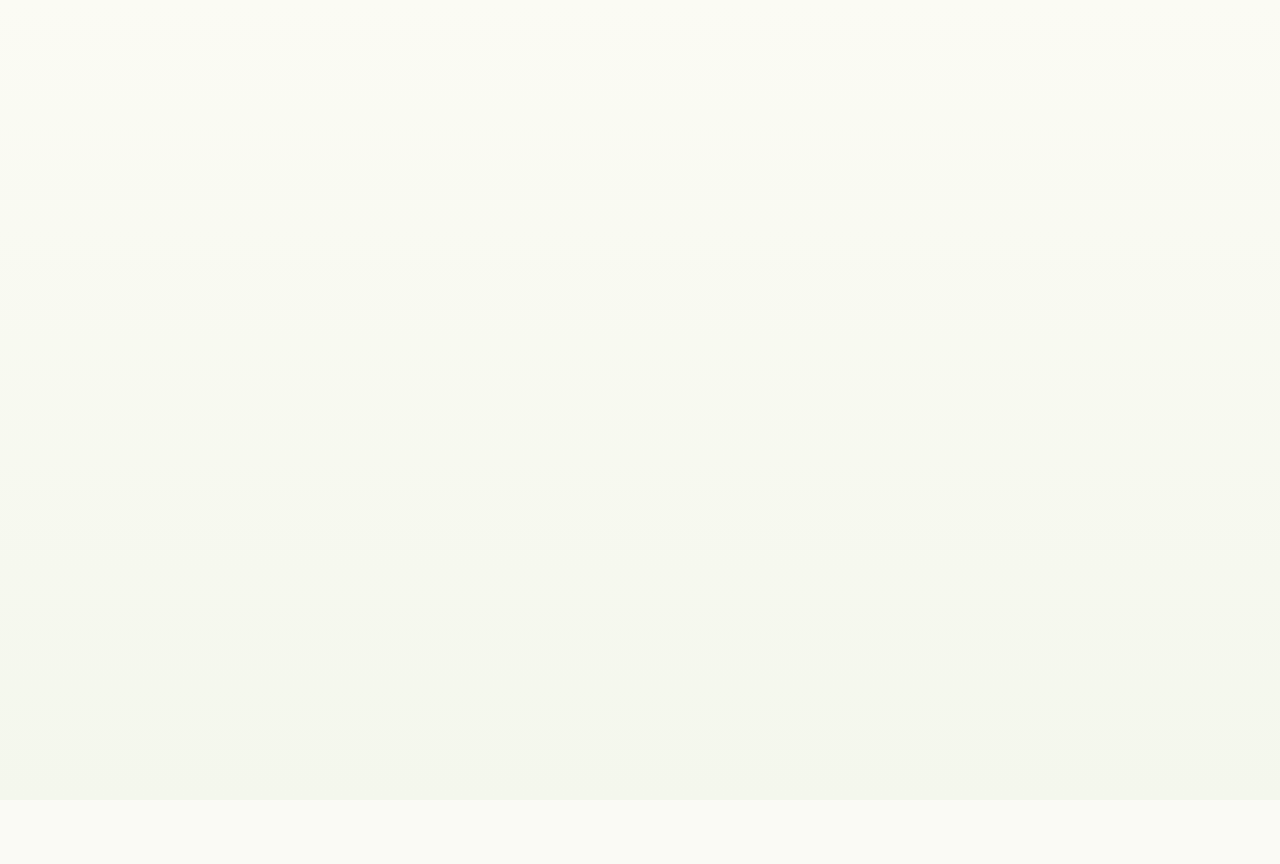
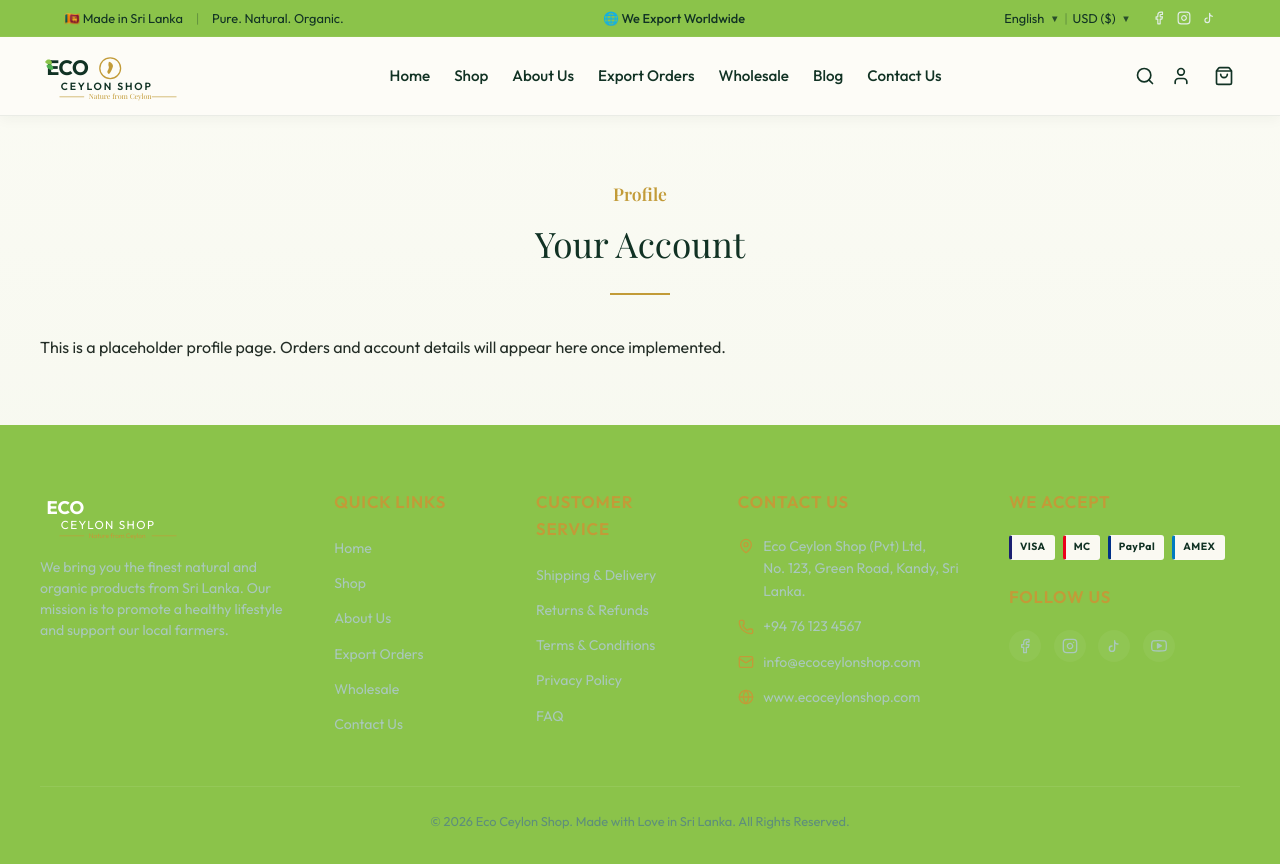
Before and after one commit to dasuni222/eco_cylon-mushroom-website, a React (Vite) app: page /profile in a window 1280 px wide. Before the commit this address had no page. Before the commit the page ends 800 px from the top, so only its background shows below. Built offline with nearby package versions, Linux system fonts and the light colour scheme; a web font is replaced by a local one.

Commit message:
make the languages and crrency clickability and

```diff
--- a/src/App.css
+++ b/src/App.css
@@ -2,6 +2,7 @@
 
 :root {
   --primary-green: #113224;
+  --light-green: #8bc34a;
   --primary-green-hover: #1b4d37;
   --accent-gold: #c29b38;
   --accent-gold-hover: #a5802d;
@@ -70,8 +71,8 @@
 
 /* Top Info Bar */
 .top-info-bar {
-  background-color: var(--primary-green);
-  color: #e2ede8;
+  background-color: var(--light-green);
+  color: #113224;
   display: flex;
   justify-content: space-between;
   align-items: center;
@@ -108,6 +109,78 @@
 .arrow {
   font-size: 0.6rem;
   opacity: 0.8;
+}
+
+.lang-btn {
+  background: transparent;
+  border: none;
+  color: inherit;
+  cursor: pointer;
+  display: inline-flex;
+  align-items: center;
+  gap: 0.35rem;
+}
+
+.lang-dropdown {
+  position: absolute;
+  margin-top: 6px;
+  background: #ffffff;
+  color: var(--primary-green);
+  border: 1px solid var(--border-color);
+  border-radius: 6px;
+  box-shadow: var(--shadow-md);
+  padding: 0.35rem;
+  display: flex;
+  flex-direction: column;
+  z-index: 1200;
+}
+
+.lang-dropdown button {
+  background: transparent;
+  border: none;
+  padding: 0.5rem 0.75rem;
+  text-align: left;
+  cursor: pointer;
+  color: inherit;
+}
+
+.lang-dropdown button:hover {
+  background: rgba(17,50,36,0.04);
+}
+
+.search-overlay {
+  position: fixed;
+  inset: 0;
+  background: rgba(0,0,0,0.35);
+  display: grid;
+  place-items: center;
+  z-index: 2000;
+  padding: 2rem;
+}
+
+.search-overlay-form {
+  background: #ffffff;
+  padding: 1.25rem;
+  border-radius: 8px;
+  width: min(720px, 100%);
+  display: flex;
+  gap: 0.75rem;
+  align-items: center;
+  box-shadow: var(--shadow-lg);
+}
+
+.search-overlay-form input {
+  flex: 1;
+  padding: 0.75rem 1rem;
+  border: 1px solid var(--border-color);
+  border-radius: 6px;
+  font-size: 1rem;
+}
+
+.search-actions {
+  display: flex;
+  gap: 0.5rem;
+  align-items: center;
 }
 
 .top-socials {
@@ -959,19 +1032,20 @@
 }
 
 .whatsapp-btn {
-  background-color: var(--accent-gold);
+  background-color: var(--light-green);
   color: #ffffff;
-  border: none;
+  border: 1px solid #ffffff;
   padding: 0.9rem 1rem;
   font-weight: 700;
   border-radius: 4px;
   cursor: pointer;
-  transition: background-color 0.2s;
+  transition: background-color 0.2s, transform 0.14s;
   width: 100%;
 }
 
 .whatsapp-btn:hover {
-  background-color: var(--accent-gold-hover);
+  background-color: #7cb233;
+  transform: translateY(-1px);
 }
 
 /* Trust Badges Section */
@@ -1085,8 +1159,8 @@
 
 /* Footer Section */
 .footer-ref {
-  background-color: var(--primary-green);
-  color: #ffffff;
+  background-color: var(--light-green);
+  color: #113224;
   padding: 4rem 0 2rem;
   width: 100%;
 }
--- a/src/App.jsx
+++ b/src/App.jsx
@@ -1,11 +1,19 @@
 import { BrowserRouter, Route, Routes } from 'react-router-dom';
 import HomePage from './pages/HomePage';
+import ExportOrders from './pages/ExportOrders';
+import Wholesale from './pages/Wholesale';
+import Blog from './pages/Blog';
+import Profile from './pages/Profile';
 
 export default function App() {
   return (
     <BrowserRouter>
       <Routes>
         <Route path="/" element={<HomePage />} />
+        <Route path="/export-orders" element={<ExportOrders />} />
+        <Route path="/wholesale" element={<Wholesale />} />
+        <Route path="/blog" element={<Blog />} />
+        <Route path="/profile" element={<Profile />} />
       </Routes>
     </BrowserRouter>
   );
--- a/src/components/Footer.jsx
+++ b/src/components/Footer.jsx
@@ -1,4 +1,5 @@
 import { Mail, Phone, MapPin, Globe } from 'lucide-react';
+import { Link } from 'react-router-dom';
 
 export default function Footer() {
   return (
@@ -24,12 +25,12 @@
         <div className="footer-col-links">
           <h3>Quick Links</h3>
           <ul>
-            <li><a href="#home">Home</a></li>
-            <li><a href="#products">Shop</a></li>
-            <li><a href="#about">About Us</a></li>
-            <li><a href="#export">Export Orders</a></li>
-            <li><a href="#wholesale">Wholesale</a></li>
-            <li><a href="#contact">Contact Us</a></li>
+            <li><Link to="/">Home</Link></li>
+            <li><Link to="/">Shop</Link></li>
+            <li><Link to="#about">About Us</Link></li>
+            <li><Link to="/export-orders">Export Orders</Link></li>
+            <li><Link to="/wholesale">Wholesale</Link></li>
+            <li><Link to="#contact">Contact Us</Link></li>
           </ul>
         </div>
 
--- a/src/components/Navbar.jsx
+++ b/src/components/Navbar.jsx
@@ -1,8 +1,39 @@
 import { useState } from 'react';
 import { Menu, ShoppingBag, X, Search, User } from 'lucide-react';
+import { useRef, useEffect } from 'react';
+import { Link, useNavigate } from 'react-router-dom';
 
 export default function Navbar({ cartCount = 0 }) {
   const [isOpen, setIsOpen] = useState(false);
+  const [showSearch, setShowSearch] = useState(false);
+  const [searchQuery, setSearchQuery] = useState('');
+  const [langOpen, setLangOpen] = useState(false);
+  const [currencyOpen, setCurrencyOpen] = useState(false);
+  const [language, setLanguage] = useState('English');
+  const [currency, setCurrency] = useState('USD ($)');
+  const navigate = useNavigate();
+  const langRef = useRef();
+  const curRef = useRef();
+
+  useEffect(() => {
+    function onDocClick(e) {
+      if (langRef.current && !langRef.current.contains(e.target)) setLangOpen(false);
+      if (curRef.current && !curRef.current.contains(e.target)) setCurrencyOpen(false);
+    }
+
+    document.addEventListener('click', onDocClick);
+    return () => document.removeEventListener('click', onDocClick);
+  }, []);
+
+  const submitSearch = (e) => {
+    e?.preventDefault?.();
+    setShowSearch(false);
+    if (searchQuery.trim()) {
+      navigate(`/?q=${encodeURIComponent(searchQuery.trim())}`);
+    } else {
+      navigate('/');
+    }
+  };
 
   return (
     <header className="sticky-nav">
@@ -17,12 +48,34 @@
           <span>🌐 We Export Worldwide</span>
         </div>
         <div className="top-bar-right">
-          <div className="currency-lang">
-            <span>English</span>
-            <span className="arrow">▼</span>
+          <div className="currency-lang" ref={langRef}>
+            <button type="button" className="lang-btn" onClick={() => setLangOpen((s) => !s)}>
+              <span>{language}</span>
+              <span className="arrow">▼</span>
+            </button>
+            {langOpen && (
+              <div className="lang-dropdown">
+                <button onClick={() => { setLanguage('English'); setLangOpen(false); }}>English</button>
+                <button onClick={() => { setLanguage('සිංහල'); setLangOpen(false); }}>සිංහල</button>
+                <button onClick={() => { setLanguage('தமிழ்'); setLangOpen(false); }}>தமிழ்</button>
+              </div>
+            )}
+
             <span className="separator">|</span>
-            <span>USD ($)</span>
-            <span className="arrow">▼</span>
+
+            <div ref={curRef} style={{ display: 'inline-block' }}>
+              <button type="button" className="lang-btn" onClick={() => setCurrencyOpen((s) => !s)}>
+                <span>{currency}</span>
+                <span className="arrow">▼</span>
+              </button>
+              {currencyOpen && (
+                <div className="lang-dropdown">
+                  <button onClick={() => { setCurrency('USD ($)'); setCurrencyOpen(false); }}>USD ($)</button>
+                  <button onClick={() => { setCurrency('EUR (€)'); setCurrencyOpen(false); }}>EUR (€)</button>
+                  <button onClick={() => { setCurrency('LKR (Rs)'); setCurrencyOpen(false); }}>LKR (Rs)</button>
+                </div>
+              )}
+            </div>
           </div>
           <div className="top-socials">
             <a href="https://facebook.com" target="_blank" rel="noreferrer" aria-label="Facebook">
@@ -75,30 +128,42 @@
         </a>
 
         <nav className={`nav-links ${isOpen ? 'open' : ''}`}>
-          <a href="#home" onClick={() => setIsOpen(false)}>Home</a>
-          <a href="#products" onClick={() => setIsOpen(false)}>Shop</a>
-          <a href="#about" onClick={() => setIsOpen(false)}>About Us</a>
-          <a href="#export" onClick={() => setIsOpen(false)}>Export Orders</a>
-          <a href="#wholesale" onClick={() => setIsOpen(false)}>Wholesale</a>
-          <a href="#blog" onClick={() => setIsOpen(false)}>Blog</a>
-          <a href="#contact" onClick={() => setIsOpen(false)}>Contact Us</a>
+          <Link to="/" onClick={() => setIsOpen(false)}>Home</Link>
+          <Link to="/" onClick={() => setIsOpen(false)}>Shop</Link>
+          <Link to="#about" onClick={() => setIsOpen(false)}>About Us</Link>
+          <Link to="/export-orders" onClick={() => setIsOpen(false)}>Export Orders</Link>
+          <Link to="/wholesale" onClick={() => setIsOpen(false)}>Wholesale</Link>
+          <Link to="/blog" onClick={() => setIsOpen(false)}>Blog</Link>
+          <Link to="#contact" onClick={() => setIsOpen(false)}>Contact Us</Link>
         </nav>
 
         <div className="nav-actions">
-          <button className="nav-icon-btn" aria-label="Search">
+          <button className="nav-icon-btn" aria-label="Search" onClick={() => setShowSearch((s) => !s)}>
             <Search size={20} />
           </button>
-          <button className="nav-icon-btn" aria-label="Profile">
+          <Link to="/profile" className="nav-icon-btn" aria-label="Profile">
             <User size={20} />
-          </button>
-          <a className="cart-pill" href="#products" aria-label="View cart">
+          </Link>
+          <Link className="cart-pill" to="/" aria-label="View cart">
             <ShoppingBag size={20} />
             {cartCount > 0 && <span className="cart-badge-count">{cartCount}</span>}
-          </a>
+          </Link>
           <button className="menu-toggle" onClick={() => setIsOpen((prev) => !prev)} aria-label="Toggle menu">
             {isOpen ? <X size={20} /> : <Menu size={20} />}
           </button>
         </div>
+
+        {showSearch && (
+          <div className="search-overlay">
+            <form onSubmit={submitSearch} className="search-overlay-form">
+              <input autoFocus value={searchQuery} onChange={(e) => setSearchQuery(e.target.value)} placeholder="Search products..." />
+              <div className="search-actions">
+                <button type="submit" className="cta">Search</button>
+                <button type="button" className="ghost-btn" onClick={() => setShowSearch(false)}>Close</button>
+              </div>
+            </form>
+          </div>
+        )}
       </div>
     </header>
   );
--- /dev/null
+++ b/src/pages/Blog.jsx
@@ -0,0 +1,22 @@
+import React from 'react';
+import Navbar from '../components/Navbar';
+import Footer from '../components/Footer';
+
+export default function Blog() {
+  return (
+    <div className="site-shell">
+      <Navbar />
+      <main style={{ padding: '4rem 0' }}>
+        <div className="section-heading-centered">
+          <p className="eyebrow-accent">Blog</p>
+          <h2>News & Recipes</h2>
+          <div className="accent-line"></div>
+        </div>
+        <div style={{ width: 'min(1200px, calc(100% - 2rem))', margin: '0 auto' }}>
+          <p>Welcome to our blog - tips, recipes and stories from Sri Lanka.</p>
+        </div>
+      </main>
+      <Footer />
+    </div>
+  );
+}
--- /dev/null
+++ b/src/pages/ExportOrders.jsx
@@ -0,0 +1,29 @@
+import React from 'react';
+import Navbar from '../components/Navbar';
+import Footer from '../components/Footer';
+
+export default function ExportOrders() {
+  return (
+    <div className="site-shell">
+      <Navbar />
+      <main style={{ padding: '4rem 0' }}>
+        <div className="section-heading-centered">
+          <p className="eyebrow-accent">Export Orders</p>
+          <h2>Export & Bulk Order Inquiries</h2>
+          <div className="accent-line"></div>
+        </div>
+        <div style={{ width: 'min(1200px, calc(100% - 2rem))', margin: '0 auto' }}>
+          <p>
+            For export and large-quantity wholesale orders please contact our export team. Include product list,
+            quantities, and destination country. We'll provide a tailored quote and lead time.
+          </p>
+
+          <h3 style={{ marginTop: '1.2rem' }}>Contact</h3>
+          <p>Email: orders@ecoceylonshop.com</p>
+          <p>WhatsApp: +94 76 123 4567</p>
+        </div>
+      </main>
+      <Footer />
+    </div>
+  );
+}
--- /dev/null
+++ b/src/pages/Profile.jsx
@@ -0,0 +1,22 @@
+import React from 'react';
+import Navbar from '../components/Navbar';
+import Footer from '../components/Footer';
+
+export default function Profile() {
+  return (
+    <div className="site-shell">
+      <Navbar />
+      <main style={{ padding: '4rem 0' }}>
+        <div className="section-heading-centered">
+          <p className="eyebrow-accent">Profile</p>
+          <h2>Your Account</h2>
+          <div className="accent-line"></div>
+        </div>
+        <div style={{ width: 'min(1200px, calc(100% - 2rem))', margin: '0 auto' }}>
+          <p>This is a placeholder profile page. Orders and account details will appear here once implemented.</p>
+        </div>
+      </main>
+      <Footer />
+    </div>
+  );
+}
--- /dev/null
+++ b/src/pages/Wholesale.jsx
@@ -0,0 +1,27 @@
+import React from 'react';
+import Navbar from '../components/Navbar';
+import Footer from '../components/Footer';
+
+export default function Wholesale() {
+  return (
+    <div className="site-shell">
+      <Navbar />
+      <main style={{ padding: '4rem 0' }}>
+        <div className="section-heading-centered">
+          <p className="eyebrow-accent">Wholesale</p>
+          <h2>Wholesale & Bulk Pricing</h2>
+          <div className="accent-line"></div>
+        </div>
+        <div style={{ width: 'min(1200px, calc(100% - 2rem))', margin: '0 auto' }}>
+          <p>
+            We offer competitive wholesale pricing for retailers and distributors. Contact us for tiered pricing and
+            packaging options.
+          </p>
+          <h3 style={{ marginTop: '1.2rem' }}>Get Started</h3>
+          <p>Email: wholesale@ecoceylonshop.com</p>
+        </div>
+      </main>
+      <Footer />
+    </div>
+  );
+}
```
Also changed, not shown: src/components/Products.jsx (+9 -1 lines), 5 other files (tests, documents, lock files or other folders).
